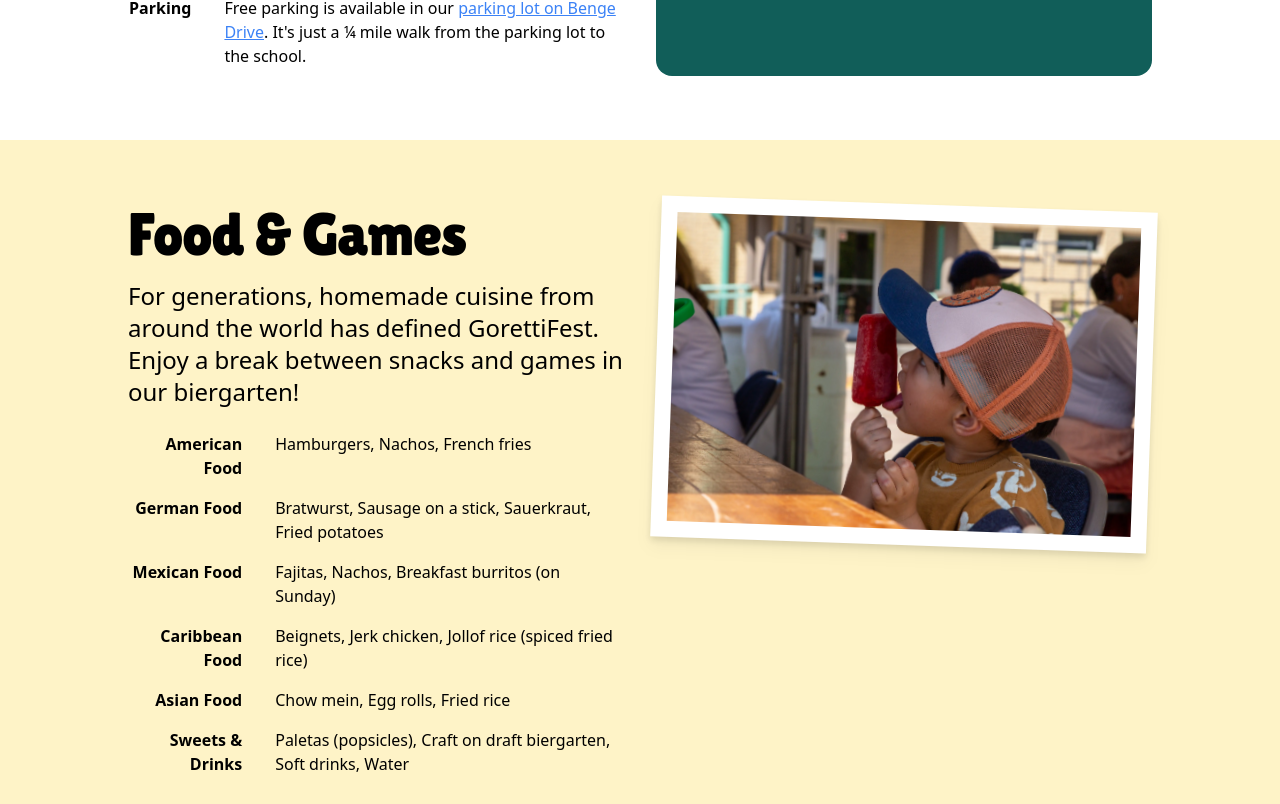
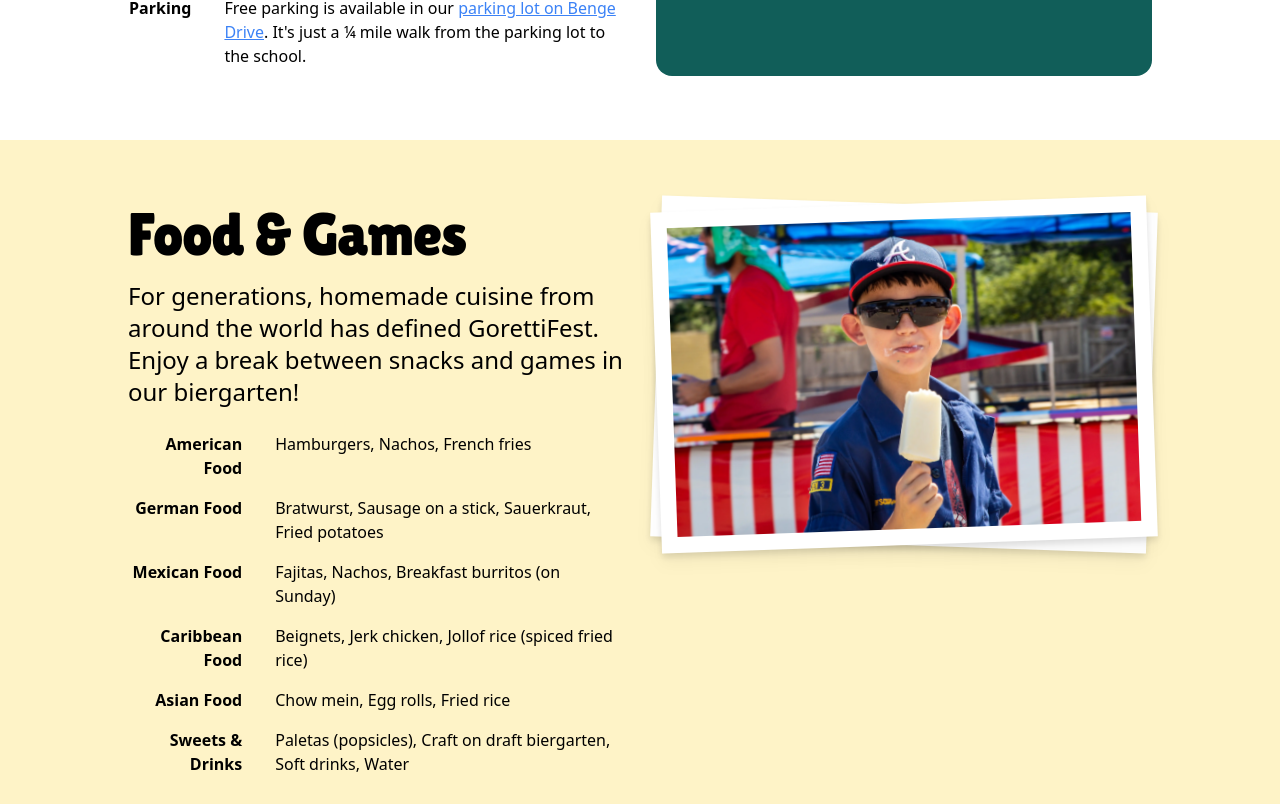
Before and after one commit to ktbartholomew/gorettifest.com, a Next.js app: page / in a window 1280 px wide. Shown: the part 1316-2120 px from the top of the page. Built offline with nearby package versions, Linux system fonts and the light colour scheme.

Commit message:
fly in more images on scroll

```diff
--- a/app/page.tsx
+++ b/app/page.tsx
@@ -2,6 +2,7 @@ import Image from "next/image";
 import styles from "./page.module.css";
 import { Lilita_One } from "next/font/google";
 import headerImage from "@/public/img/IMG_1440.webp";
+import { ImageScrollLoader } from "@/components/image-scroll-loader";
 const lilita = Lilita_One({ weight: ["400"], subsets: ["latin"] });
 
 const eventStructuredData = {
@@ -181,6 +182,7 @@ export default function Home() {
           </div>
         </div>
       </section>
+      <div className="overflow-hidden">
         <section id="food-and-games" className="bg-amber-100">
           <div className={styles.pageSection}>
             <div className={styles.pageSection__grid}>
@@ -201,7 +203,8 @@ export default function Home() {
                     <tr>
                       <th>German Food</th>
                       <td>
-                      Bratwurst, Sausage on a stick, Sauerkraut, Fried potatoes
+                        Bratwurst, Sausage on a stick, Sauerkraut, Fried
+                        potatoes
                       </td>
                     </tr>
                     <tr>
@@ -229,6 +232,10 @@ export default function Home() {
                 </table>
               </div>
               <div>
+                <ImageScrollLoader
+                  offScreenDirection="right"
+                  midPointOffset={0.4}
+                >
                   <Image
                     className={[
                       styles.photoWithBorder,
@@ -239,9 +246,24 @@ export default function Home() {
                     width={900}
                     height={900}
                   />
+                  <Image
+                    className={[
+                      styles.photoWithBorder,
+                      styles.photoWithBorder__left,
+                    ].join(" ")}
+                    src="/img/IMG_1360.webp"
+                    alt="a young boy enjoying frozen treats at GorettiFest festival"
+                    width={900}
+                    height={900}
+                  />
+                </ImageScrollLoader>
               </div>
 
               <div>
+                <ImageScrollLoader
+                  offScreenDirection="left"
+                  midPointOffset={0.4}
+                >
                   <Image
                     className={[
                       styles.photoWithBorder,
@@ -252,12 +274,20 @@ export default function Home() {
                     width={900}
                     height={900}
                   />
+                  <Image
+                    className={[styles.photoWithBorder].join(" ")}
+                    src="/img/IMG_1189.webp"
+                    alt="a young boy playing in the Nerf shooting gallery at GorettiFest festival"
+                    width={900}
+                    height={900}
+                  />
+                </ImageScrollLoader>
               </div>
               <div>
                 <p className="text-2xl">
                   Test your skills at our annual Cornhole tournament, press your
-                luck at our carnival games or bingo hall, or set the little ones
-                loose in our (supervised) bounce houses!
+                  luck at our carnival games or bingo hall, or set the little
+                  ones loose in our (supervised) bounce houses!
                 </p>
                 <table className={styles.infoTable}>
                   <tbody>
@@ -281,9 +311,9 @@ export default function Home() {
                     <tr>
                       <th>Jail</th>
                       <td>
-                      Buy a warrant to put your friends in jail, or pay a bounty
-                      to incarcerate the Principal or Priest! (if you can catch
-                      them)
+                        Buy a warrant to put your friends in jail, or pay a
+                        bounty to incarcerate the Principal or Priest! (if you
+                        can catch them)
                       </td>
                     </tr>
                     <tr>
@@ -296,6 +326,7 @@ export default function Home() {
             </div>
           </div>
         </section>
+      </div>
       <section id="entertainment" className={styles.pageSection}>
         <div className={styles.pageSection__grid}>
           <div>
--- /dev/null
+++ b/components/image-scroll-loader.tsx
@@ -0,0 +1,71 @@
+"use client";
+
+import { useEffect, useRef, useState } from "react";
+
+const LEFT = "left";
+const RIGHT = "right";
+
+export function ImageScrollLoader({
+  children,
+  midPointOffset = 0.5,
+  offScreenDirection = LEFT,
+}: {
+  children: React.ReactNode[];
+  offScreenDirection?: typeof LEFT | typeof RIGHT;
+  /**
+   * how far
+   */
+  midPointOffset: number;
+}) {
+  const ref = useRef<HTMLDivElement>(null);
+  const [showIndex, setShowIndex] = useState<number>(0);
+
+  useEffect(() => {
+    if (!ref.current || !(ref.current instanceof HTMLDivElement)) {
+      return;
+    }
+
+    const el = ref.current as HTMLDivElement;
+    const listener = () => {
+      let scrollProgress =
+        (el.getBoundingClientRect().top +
+          el.getBoundingClientRect().height / (1 / midPointOffset)) /
+        window.innerHeight;
+      scrollProgress = Math.min(1, Math.max(0, scrollProgress));
+
+      setShowIndex(Math.round((1 - scrollProgress) * (children.length - 1)));
+    };
+
+    window.addEventListener("scroll", listener);
+
+    return () => {
+      window.removeEventListener("scroll", listener);
+    };
+  }, [ref, midPointOffset, children.length]);
+
+  return (
+    <>
+      <div className="relative" ref={ref}>
+        {children[0]}
+
+        {children.slice(1).map((c, idx) => (
+          <div
+            key={idx + 1}
+            className="absolute top-0"
+            style={{
+              transition: "transform 250ms ease-in-out",
+              transform:
+                showIndex < idx + 1
+                  ? `translate3d(${
+                      offScreenDirection === "left" ? "-" : ""
+                    }75vw, 0, 0)`
+                  : "translate3d(0, 0, 0)",
+            }}
+          >
+            {children[idx + 1]}
+          </div>
+        ))}
+      </div>
+    </>
+  );
+}
```
Also changed, not shown: public/img/IMG_1189.webp (added). Lines whose indentation alone changed are shown as unchanged.
